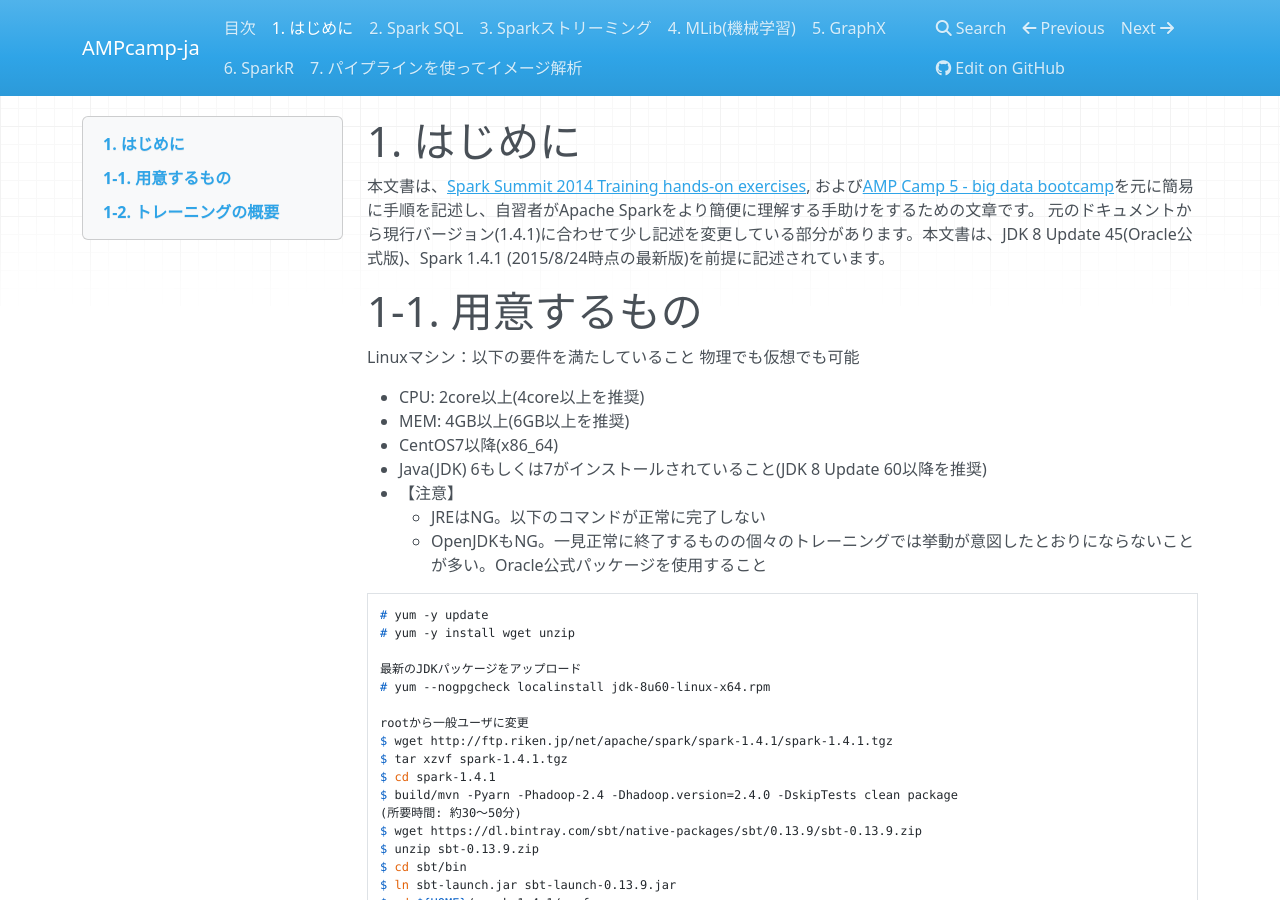
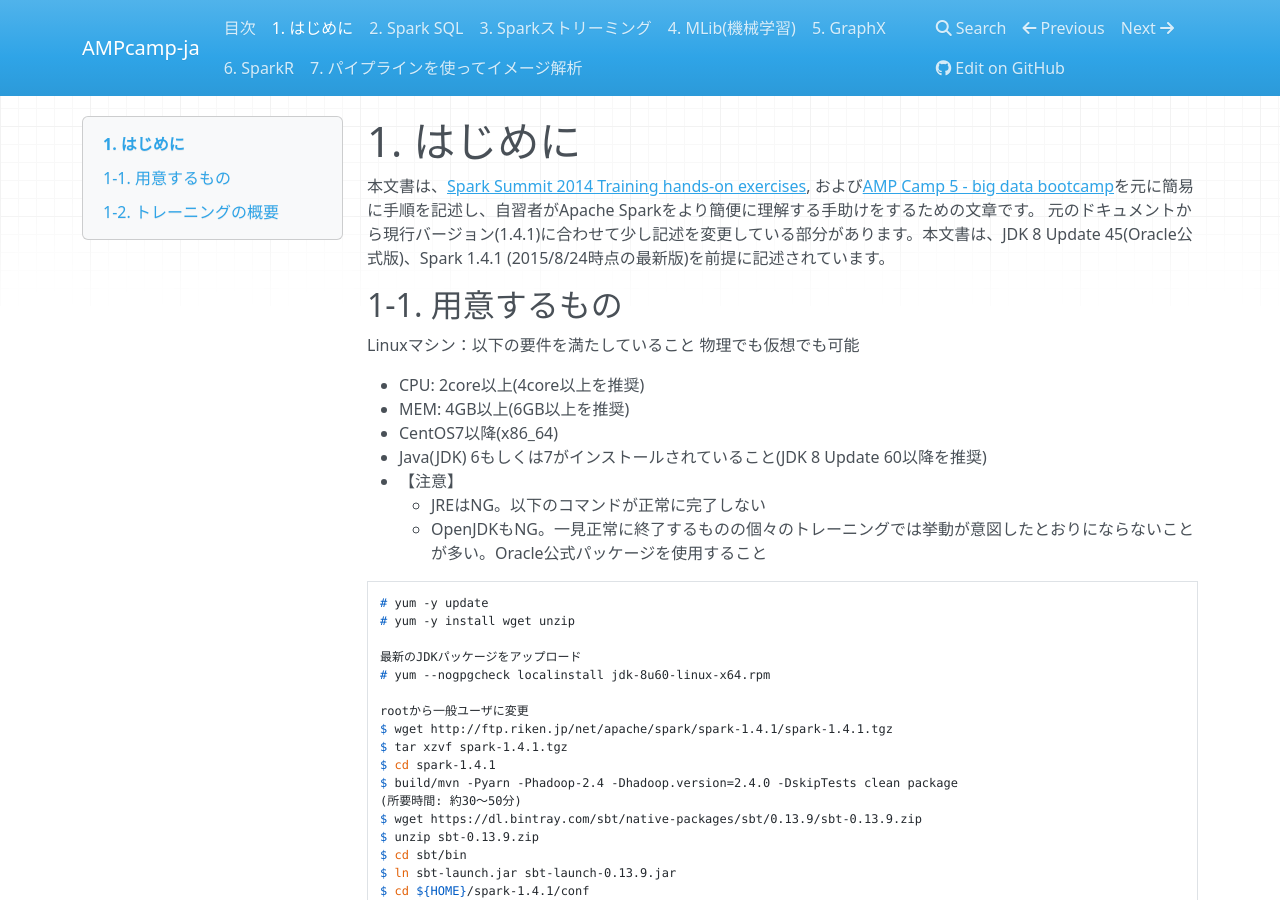
Before and after one commit to m-kiuchi/AMPcamp-ja, an MkDocs documentation site: the page built from docs/introduction.md, in a window 1280 px wide and 900 px high. Built offline with MkDocs 1.6.1, drawn with Linux system fonts in a browser that asks for light colours; nearby versions of some CDN libraries; old or Windows-style settings are respelled for this version of MkDocs.

````diff
--- a/docs/introduction.md
+++ b/docs/introduction.md
@@ -4,7 +4,7 @@
 本文書は、[Spark Summit 2014 Training hands-on exercises](https://databricks-training.s3.amazonaws.com/index.html), および[AMP Camp 5 - big data bootcamp](http://ampcamp.berkeley.edu/5/)を元に簡易に手順を記述し、自習者がApache Sparkをより簡便に理解する手助けをするための文章です。
 元のドキュメントから現行バージョン(1.4.1)に合わせて少し記述を変更している部分があります。本文書は、JDK 8 Update 45(Oracle公式版)、Spark 1.4.1 (2015/8/24時点の最新版)を前提に記述されています。
 
-# 1-1. 用意するもの
+## 1-1. 用意するもの
 
 
 Linuxマシン：以下の要件を満たしていること
@@ -54,7 +54,7 @@ $ wget http://d12yw77jruda6f.cloudfront.net/training-downloads.zip
 $ unzip training-downloads.zip
 ```
 
-# 1-2. トレーニングの概要
+## 1-2. トレーニングの概要
 Sparkの機能についてトレーニングを行います。それぞれの機能を使用するにあたって、以下の言語の知識を必要とします。
 
 |                           |Scala     |Java      |Python     |
````
